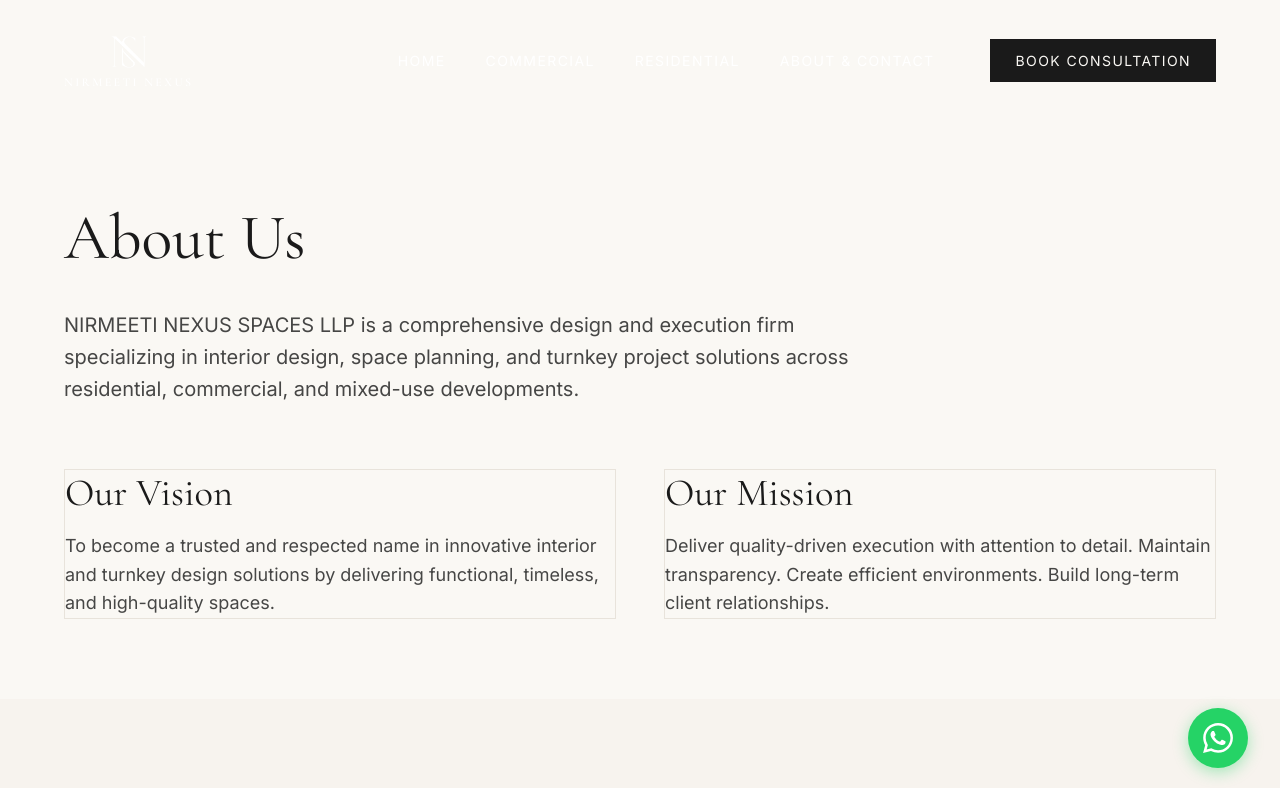
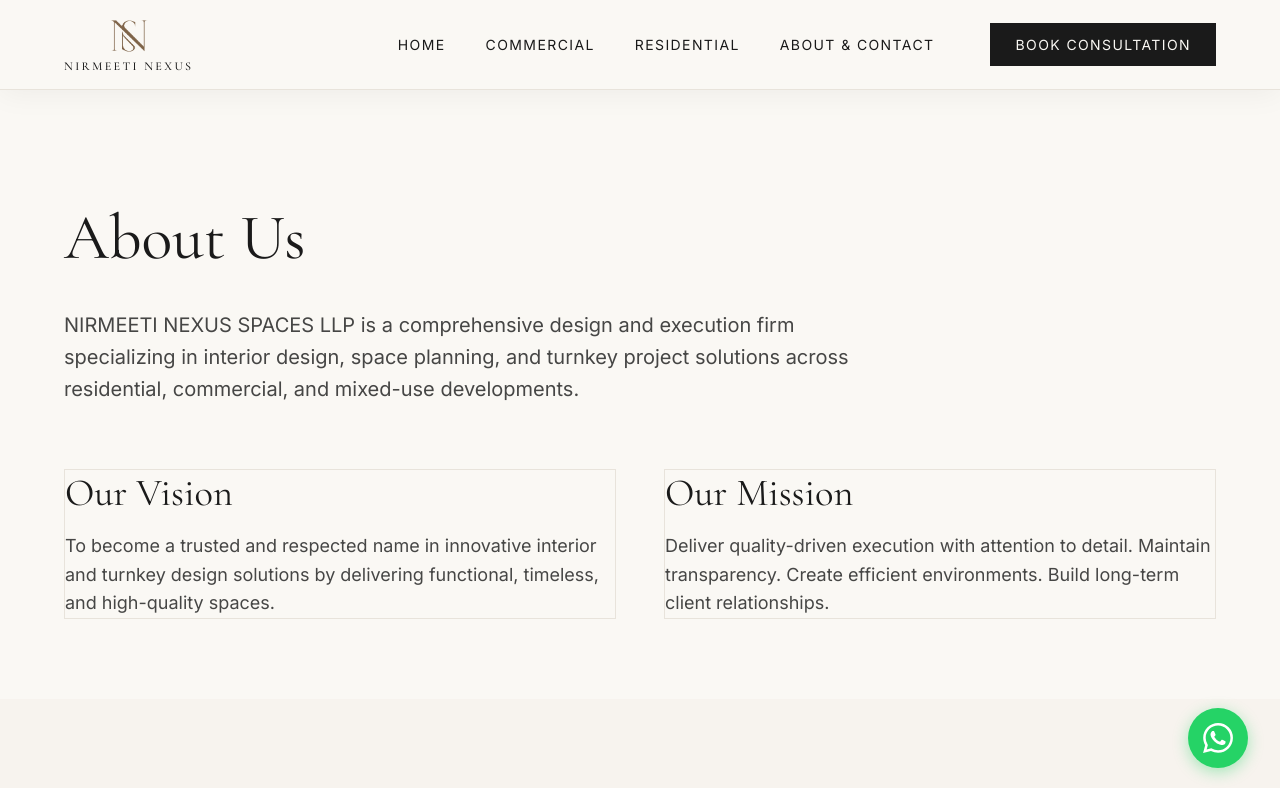
Before and after one commit to nihal7153/nirmeeti_nexus_spaces_llp, a Next.js app: page /about in a window 1280 px wide. Shown: the top 788 px of the page. Built offline with nearby package versions, Linux system fonts and the light colour scheme.

Commit message:
Fix Navbar visibility on About page

```diff
--- a/src/components/Navbar.tsx
+++ b/src/components/Navbar.tsx
@@ -2,6 +2,7 @@
 import Link from 'next/link';
 import Image from 'next/image';
 import { useState, useEffect } from 'react';
+import { usePathname } from 'next/navigation';
 import { Menu, X } from 'lucide-react';
 import styles from './Navbar.module.css';
 
@@ -17,8 +18,11 @@
     return () => window.removeEventListener('scroll', handleScroll);
   }, []);
 
+  const pathname = usePathname();
+  const isLightPage = pathname === '/about';
+
   return (
-    <header className={`${styles.navbar} ${scrolled ? styles.scrolled : ''}`}>
+    <header className={`${styles.navbar} ${scrolled || isLightPage ? styles.scrolled : ''}`}>
       <div className={`container ${styles.navContainer}`}>
         <Link href="/" className={styles.logoLockup} onClick={() => setMenuOpen(false)}>
           <Image src="/assets/logo.png" alt="Nirmeeti Nexus Logo" width={40} height={40} style={{ objectFit: 'contain' }} className={styles.logoImage} />
```
